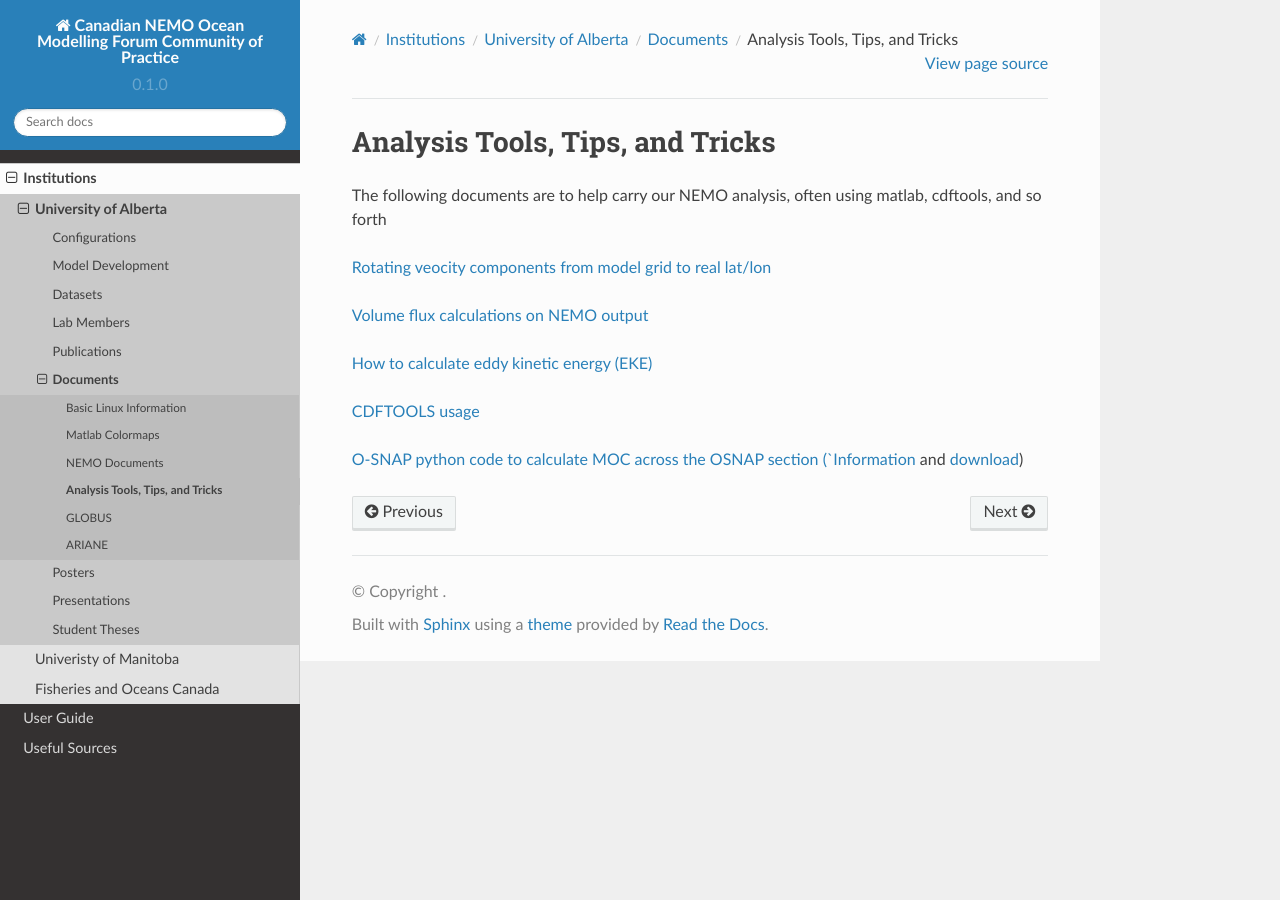
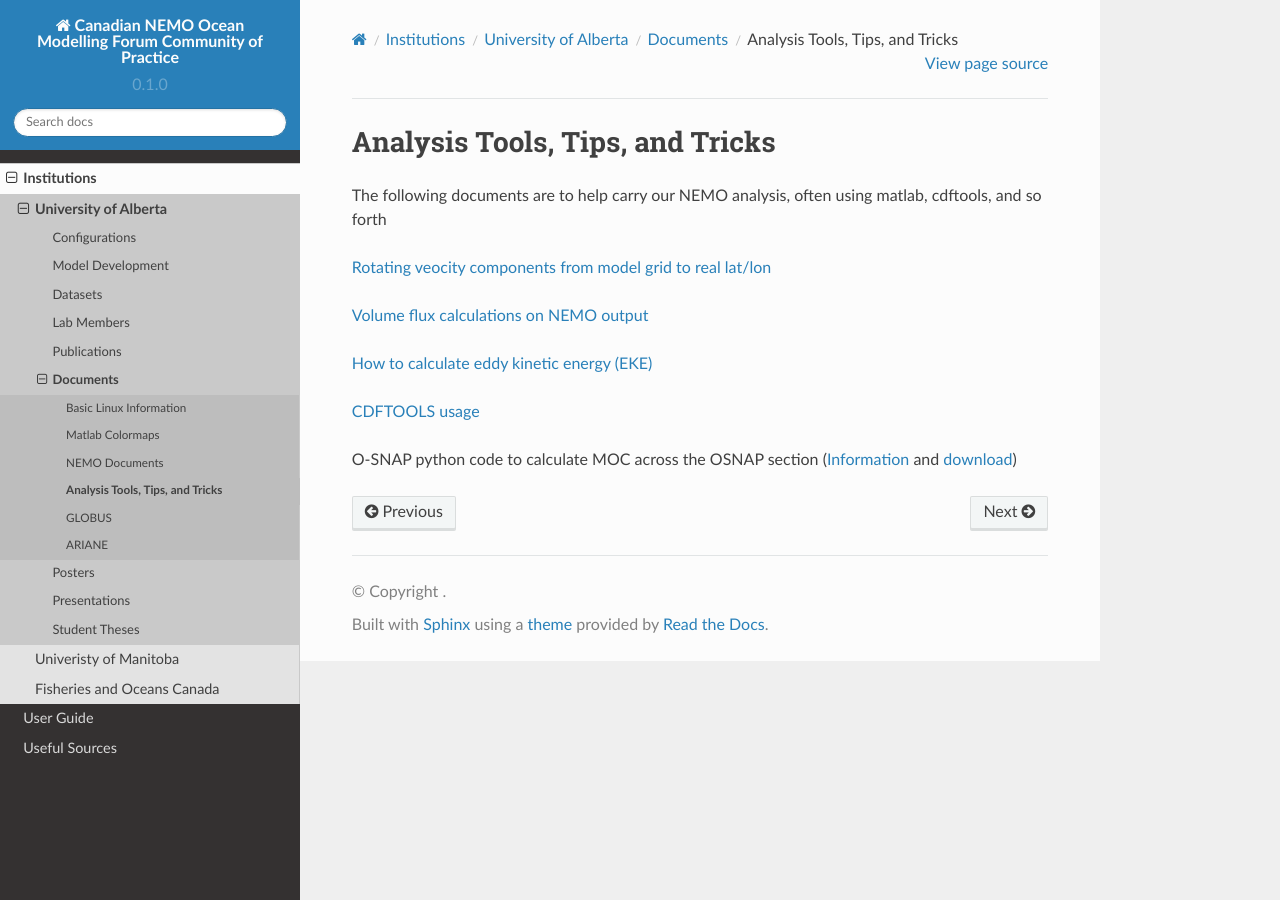
Before and after one commit to UofA-NEMO/Canadian-NEMO-Ocean-Modelling-Forum-Community-of-Practice, a Sphinx documentation site: the page built from docs/Institutions/UofA/Documents/Analysis.rst, in a window 1280 px wide. Built offline with Sphinx 7.4.7 and the Read the Docs theme 2.0.0, drawn with Linux system fonts in a browser that asks for light colours; pages that are not in the unit, such as notebooks, are missing from menus.

```diff
--- a/docs/Institutions/UofA/Documents/Analysis.rst
+++ b/docs/Institutions/UofA/Documents/Analysis.rst
@@ -11,4 +11,4 @@ The following documents are to help carry our NEMO analysis, often using matlab,
 
 `CDFTOOLS usage <http://knossos.eas.ualberta.ca/anha/data/cdftools_usage.pdf>`_
 
-`O-SNAP python code to calculate MOC across the OSNAP section (`Information <https://www.o-snap.org/for-modelers/>`_ and `download <https://smartech.gatech.edu/handle/1853/67081>`_)
+O-SNAP python code to calculate MOC across the OSNAP section (`Information <https://www.o-snap.org/for-modelers/>`_ and `download <https://smartech.gatech.edu/handle/1853/67081>`_)
```
